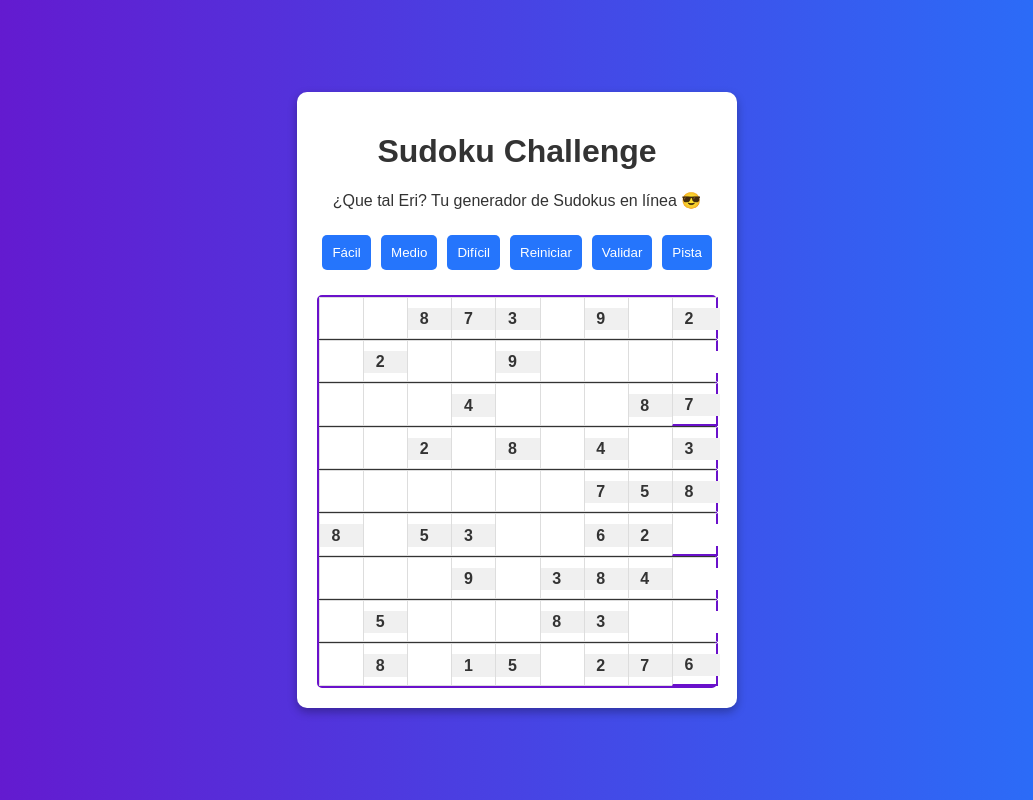
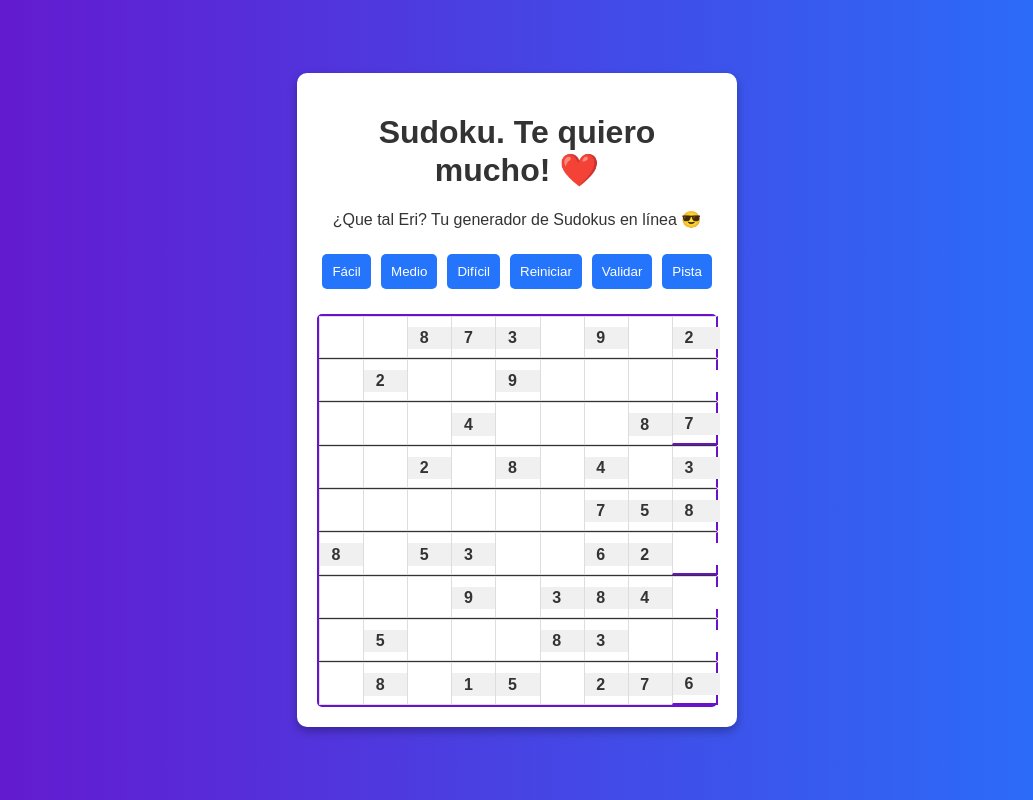
Before and after one commit to Ricardo-MJ/sudoku-eri, a plain HTML site: page index.html in a window 1280 px wide. Shown: the whole page, without its empty margins (123-1156 px from the left). Drawn offline with Linux system fonts and the light colour scheme.

Commit message:
Update index.html

```diff
--- a/index.html
+++ b/index.html
@@ -9,7 +9,7 @@
 <body>
   <div class="sudoku-container">
     <header>
-      <h1>Sudoku Challenge</h1>
+      <h1>Sudoku. Te quiero mucho! ❤️</h1>
       <p>¿Que tal Eri? Tu generador de Sudokus en línea 😎</p>
     </header>
     <div class="controls">
```
